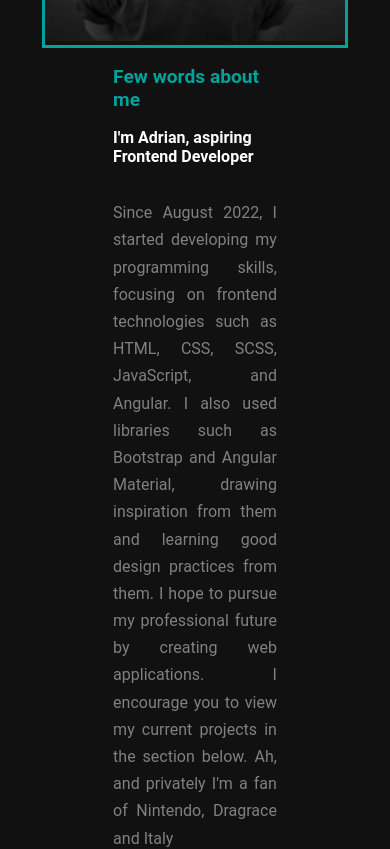
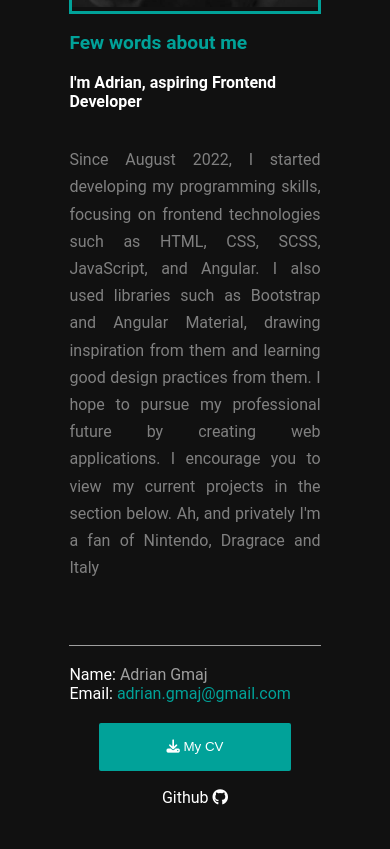
Before and after one commit to AdrianGmaj/Portfolio, an Angular app: page / in a window 390 px wide. Shown: the part 1320-2169 px from the top of the page. Built offline with nearby package versions, Linux system fonts and the light colour scheme; a web font is replaced by a local one.

Commit message:
new links

```diff
--- a/src/app/home/home/about-me/about-me.component.scss
+++ b/src/app/home/home/about-me/about-me.component.scss
@@ -95,10 +95,11 @@
             display: flex;
             flex-direction: column;
             position: relative;
-            gap: 2vh;
-            width: 50%;
+            gap: 1.2rem;
+            width: 45%;
             max-width: 550px;
-            height: 500px;
+            height: fit-content;
+            min-height: 500px;
 
 
             .header1 {
@@ -119,10 +120,10 @@
                 color: grey;
                 border-bottom: 1px solid #9f9f9f;
                 line-height: 1.7;
-                padding-bottom: 1rem;
+
                 text-align: justify;
                 text-justify: inter-word;
-                padding: 2vh 0 2vw 0;
+                padding: 1rem 0 4rem 0;
 
             }
 
@@ -148,16 +149,12 @@
             }
 
             .cv {
-                position: absolute;
                 width: 100%;
-                bottom: 0%;
-
                 display: flex;
+                flex-direction: row;
                 justify-content: space-between;
 
-
-
-                align-items: center;
+                align-items: flex-end;
                 flex-wrap: wrap;
 
                 button {
@@ -194,7 +191,11 @@
 }
 
 @media screen and (max-width: 800px) {
+     .about-me_container{
+        padding: 4vh 4vw;;
+    }
     .about-me_container-img {
+        width: 70%;
         border: 3px solid #01a299;
 
         img {
@@ -210,6 +211,7 @@
     .about-me_container-text {
         height: min-content;
         padding: 0;
+        width: 70%;
 
         .cv {
 
--- a/src/app/home/home/portfolio/portfolio.component.html
+++ b/src/app/home/home/portfolio/portfolio.component.html
@@ -8,7 +8,7 @@
         <h4 style="color:white"><i class="up" class="fa-solid fa-angle-up"></i>
           Coffee House</h4>
         <div class="links">
-          <i class="fa-solid fa-up-right-from-square"></i>
+         <a href="https://coffee-factory.adriangmaj.pl/" target="blank"><i class="fa-solid fa-up-right-from-square"></i></a>
          <a href="https://github.com/AdrianGmaj/coffe-factory" target="_blank"> <i class="fa-brands fa-github"></i></a>
 
         </div>
@@ -25,9 +25,9 @@
       <div class="shadow">
         <h4 style="color:white"><i class="up" class="fa-solid fa-angle-up"></i> Quiz App</h4>
         <div class="links">
-        <a href="http://quiz.server117034.nazwa.pl/"  target="_blank">  <i class="fa-solid fa-up-right-from-square"></i></a>
+        <a href="https://quiz.adriangmaj.pl/"  target="_blank">  <i class="fa-solid fa-up-right-from-square"></i></a>
 
-         <a href="https://github.com/AdrianGmaj/coffe-factory" target="_blank"><i class="fa-brands fa-github"></i></a>
+         <a href="https://github.com/AdrianGmaj/NewQuiz" target="_blank"><i class="fa-brands fa-github"></i></a>
 
         </div>
       </div>
@@ -43,7 +43,7 @@
       <div class="shadow">
         <h4 style="color:white"><i class="up" class="fa-solid fa-angle-up"></i> Flowers Shop</h4>
         <div class="links">
-          <a href="http://testowa.server117034.nazwa.pl/"  target="_blank">  <i class="fa-solid fa-up-right-from-square"></i></a>
+          <a href="https://flowers.adriangmaj.pl/"  target="_blank">  <i class="fa-solid fa-up-right-from-square"></i></a>
         <a href="https://github.com/AdrianGmaj/Flowers2" target="_blank"><i class="fa-brands fa-github"></i></a>
 
         </div>
--- a/src/app/home/home/portfolio/portfolio.component.scss
+++ b/src/app/home/home/portfolio/portfolio.component.scss
@@ -88,6 +88,13 @@
                     padding: 1rem;
                     z-index: 10;
                     transition: all 0.4s ease-in-out;
+                    .ts{
+                        height: 57px;
+                        width: 28px;
+                        transition:all 1s ease-in-out;
+                        opacity: 100%;
+                        color: grey;
+                      }
                 }
 
                 .shadow{
@@ -108,6 +115,8 @@
                     align-items: center;
 
                     color:white;
+
+
                     h4{
                       position: absolute;
                       top:5%;
@@ -125,6 +134,7 @@
                         transition:all 1s ease-in-out;
                         opacity: 100%;
                       }
+
                     }
                     .links{
                         display: flex;
```
Also changed, not shown: src/assets/portfolio/ts.png (added).
